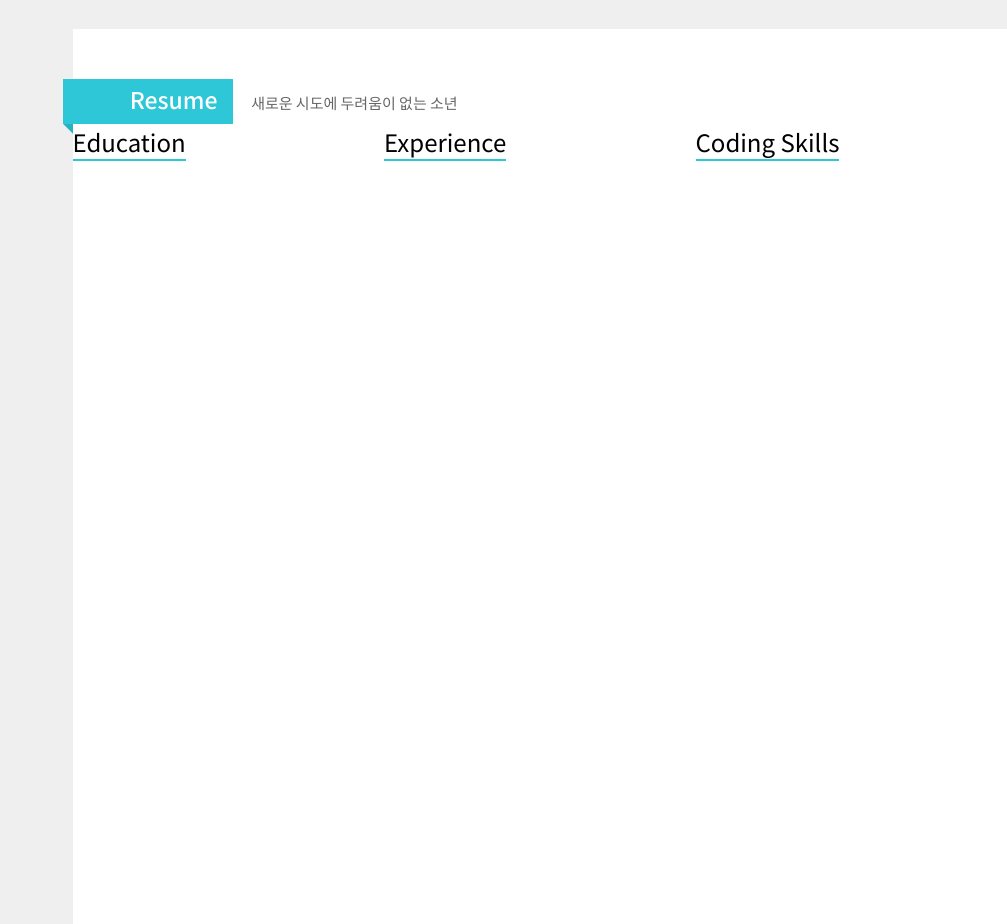
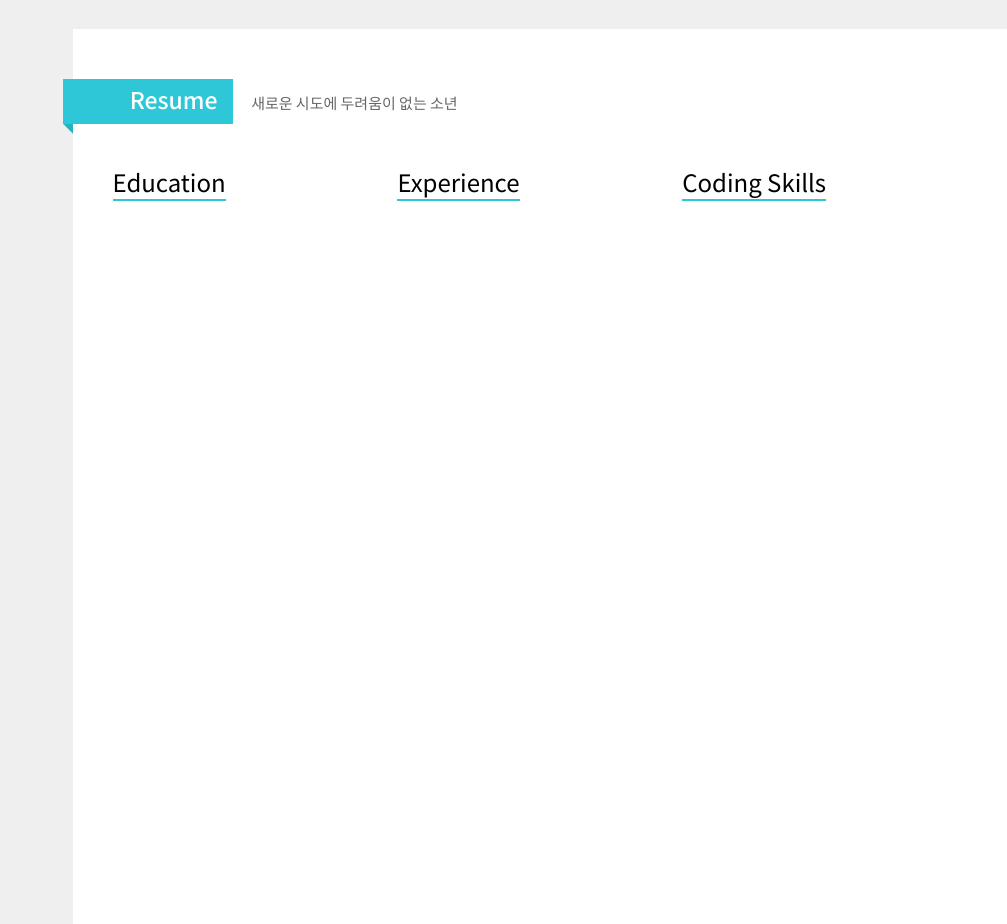
Before and after one commit to kisa002/Web-PangMoo, a plain HTML site: page index.html in a window 1280 px wide. Shown: the part 2000-2924 px from the top of the page, without its empty margins (273-1280 px from the left). Drawn offline with nearby package versions, Linux system fonts and the light colour scheme.

Commit message:
row 오타 해결

```diff
--- a/index.html
+++ b/index.html
@@ -131,7 +131,7 @@
 
                 <span class="subtitle">새로운 시도에 두려움이 없는 소년</span>
 
-                <div class=".row content flex-wrap">
+                <div class="row content flex-wrap">
                     <div class="flex3">
                         <span class="title underline2">Education</span>
                     </div>
```
